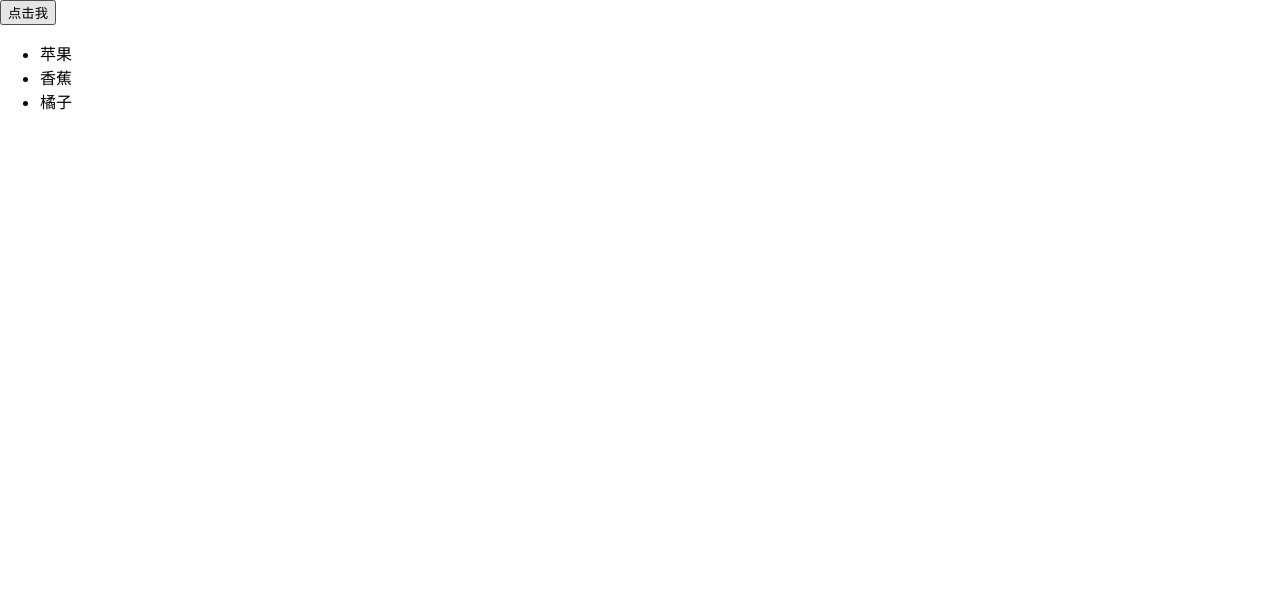
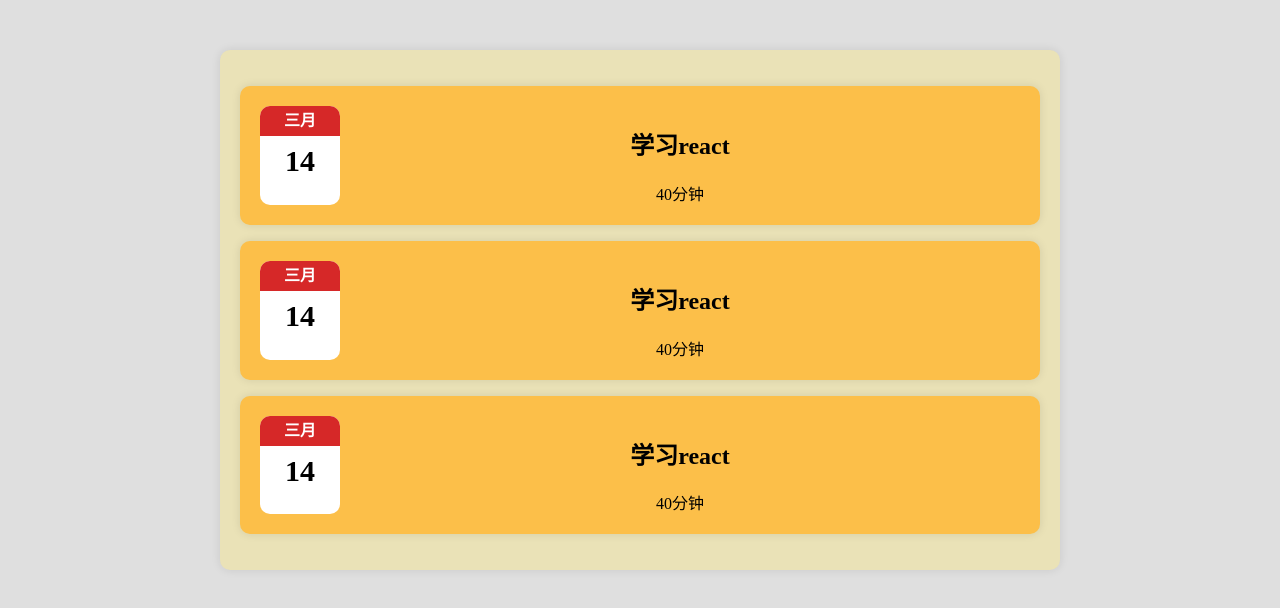
Before and after one commit to aiyaya211/react-study, a JavaScript app: page / in a window 1280 px wide. Shown: the top 608 px of the page. Built offline with nearby package versions, Linux system fonts and the light colour scheme.

Commit message:
写一个react列表

```diff
--- a/public/index.html
+++ b/public/index.html
@@ -28,7 +28,6 @@
   </head>
   <body>
     <noscript>You need to enable JavaScript to run this app.</noscript>
-    <button id="btn">点击我</button>
     <div id="root"></div>
     <!--
       This HTML file is a template.
--- a/src/index.css
+++ b/src/index.css
@@ -1,13 +1,48 @@
+/* body的样式 */
 body {
+  background: #dfdfdf;
   margin: 0;
-  font-family: -apple-system, BlinkMacSystemFont, 'Segoe UI', 'Roboto', 'Oxygen',
-    'Ubuntu', 'Cantarell', 'Fira Sans', 'Droid Sans', 'Helvetica Neue',
-    sans-serif;
-  -webkit-font-smoothing: antialiased;
-  -moz-osx-font-smoothing: grayscale;
 }
-
-code {
-  font-family: source-code-pro, Menlo, Monaco, Consolas, 'Courier New',
-    monospace;
+/* 外层容器样式 */
+.logs {
+  width: 800px;
+  background-color: #eae2b7;
+  margin: 50px auto;
+  border-radius: 10px;
+  padding: 20px;
+  box-shadow: 0 0 10px rgba(0, 0, 0, .1);
 }
+/* 单项的样式 */
+.item {
+  display: flex;
+  background-color: #fcbf49;
+  border-radius: 10px;
+  padding: 20px;
+  box-shadow: 0 0 10px rgba(0, 0, 0, .1);
+  margin: 16px 0;
+}
+/* 日期样式 */
+.date {
+  width: 80px;
+  background-color: #fff;
+  border-radius: 10px;
+  font-weight: bold;
+  text-align: center;
+  overflow: hidden;
+}
+/* 月份效果 */
+.month {
+  height: 30px;
+  line-height: 30px;
+  background-color: #d62828;
+  color: #fff;
+}
+.day {
+  height: 50px;
+  line-height: 50px;
+  font-size: 30px;
+}
+.content {
+  flex: auto;
+  text-align: center;
+}
--- a/src/index.js
+++ b/src/index.js
@@ -1,41 +1,61 @@
-import React from 'react';
 import ReactDOM from 'react-dom/client';
-import './index.css';
-// import App from './App';
-import reportWebVitals from './reportWebVitals';
+// 引入样式表
+import './index.css'
 
-// 创建一个按钮
-// const btn = <button
-//   onClick={changeList}
-// >
-//   点击修改
-// </button>;
+// 创建一个react元素
+const App = <div className="logs">
+    <div className="item">
+       {/* 日期的容器 */}
+        <div className="date">
+          <div className="month">
+            三月
+          </div>
+          <div className="day">
+            14
+          </div>
+        </div>
+        {/* 日志内容的容器 */}
+        <div className="content">
+          <h2 className="desc">学习react</h2>
+          <div className="time">40分钟</div>
+        </div>
+    </div>
+    <div className="item">
+       {/* 日期的容器 */}
+        <div className="date">
+          <div className="month">
+            三月
+          </div>
+          <div className="day">
+            14
+          </div>
+        </div>
+        {/* 日志内容的容器 */}
+        <div className="content">
+          <h2 className="desc">学习react</h2>
+          <div className="time">40分钟</div>
+        </div>
+    </div>
+    <div className="item">
+       {/* 日期的容器 */}
+        <div className="date">
+          <div className="month">
+            三月
+          </div>
+          <div className="day">
+            14
+          </div>
+        </div>
+        {/* 日志内容的容器 */}
+        <div className="content">
+          <h2 className="desc">学习react</h2>
+          <div className="time">40分钟</div>
+        </div>
+    </div>
+  </div>
 
-
-let list = ['苹果', '香蕉', '橘子'];
-
-let listArr = <ul>
-  {list.map(item => <li key={item}>{item}</li>)}
-</ul>
-
-document.getElementById('btn').onclick = () => {
-  list = [ '菠萝', '苹果', '香蕉', '橘子'];
-  listArr = <ul>
-    {list.map(item => <li key={item}>{item}</li>)}
-  </ul>;
-  root.render(listArr);
-};
-
-
-
+// 获取根元素
 const root = ReactDOM.createRoot(document.getElementById('root'));
 
-root.render(listArr);
-
-
-
-
-// If you want to start measuring performance in your app, pass a function
-// to log results (for example: reportWebVitals(console.log))
-// or send to an analytics endpoint. Learn more: https://bit.ly/CRA-vitals
-reportWebVitals();
+// 渲染
+root.render(App)
```
